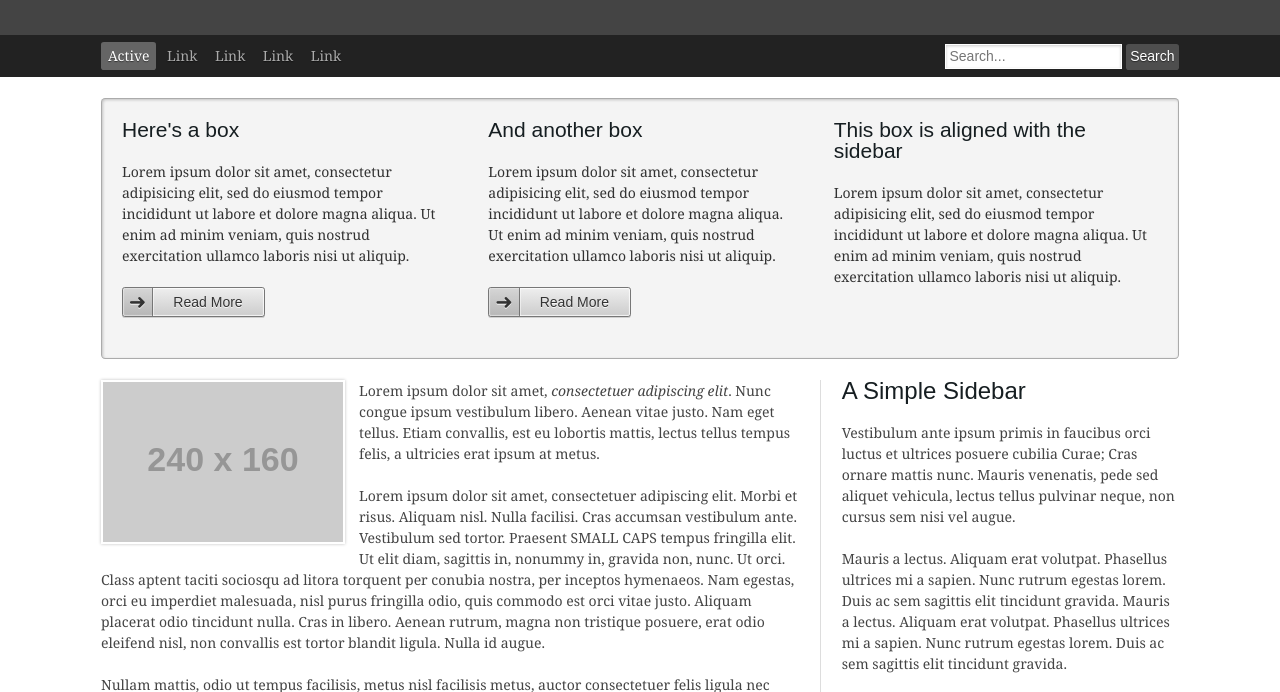
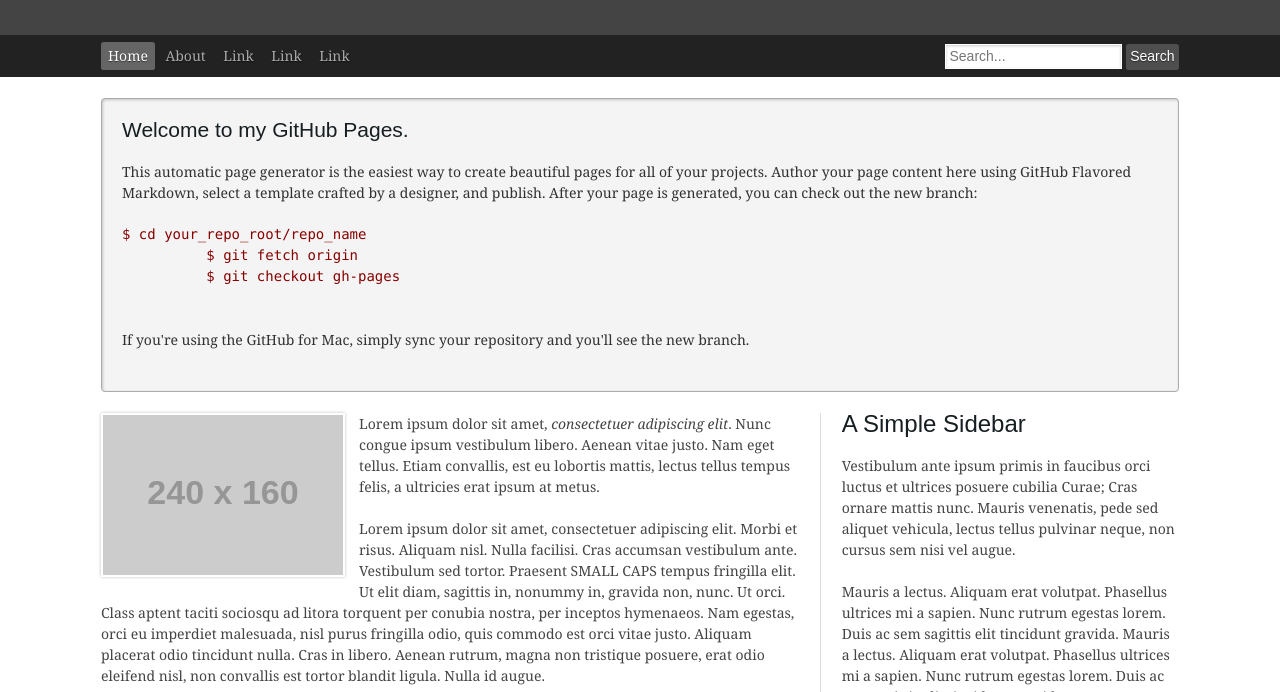
Before and after one commit to saengsith/saengsith.github.io, a website: page index.html in a window 1280 px wide. Shown: the part 70-762 px from the top of the page. Drawn offline with Linux system fonts and the light colour scheme; placeholder pictures from the web are drawn by us; a web font is replaced by a local one.

Commit message:
edit index.html

```diff
--- a/index.html
+++ b/index.html
@@ -36,8 +36,8 @@
   <div class="ym-wrapper">
     <div class="ym-hlist">
       <ul>
-        <li class="active"><strong>Active</strong></li>
-        <li><a href="#">Link</a></li>
+        <li class="active"><strong>Home</strong></li>
+        <li><a href="#">About</a></li>
         <li><a href="#">Link</a></li>
         <li><a href="#">Link</a></li>
         <li><a href="#">Link</a></li>
@@ -54,32 +54,15 @@
     <div class="ym-wbox">
       <section class="box info">
         <div class="ym-grid linearize-level-1">
-          <div class="ym-g66 ym-gl">
+          <h4>Welcome to my GitHub Pages.</h4>
+          <p>This automatic page generator is the easiest way to create beautiful pages for all of your projects. Author your page content here using GitHub Flavored Markdown, select a template crafted by a designer, and publish. After your page is generated, you can check out the new branch:</p>
 
-            <div class="ym-grid linearize-level-2">
-              <article class="ym-g50 ym-gl">
-                <div class="ym-gbox-left">
-                  <h4>Here's a box</h4>
-                  <p>Lorem ipsum dolor sit amet, consectetur adipisicing elit, sed do eiusmod tempor incididunt ut labore et dolore magna aliqua. Ut enim ad minim veniam, quis nostrud exercitation ullamco laboris nisi ut aliquip.</p>
-                  <p><a class="ym-button ym-next" href="#">Read More</a></p>
-                </div>
-              </article>
-              <article class="ym-g50 ym-gr">
-                <div class="ym-gbox">
-                  <h4>And another box</h4>
-                  <p>Lorem ipsum dolor sit amet, consectetur adipisicing elit, sed do eiusmod tempor incididunt ut labore et dolore magna aliqua. Ut enim ad minim veniam, quis nostrud exercitation ullamco laboris nisi ut aliquip.</p>
-                  <p><a class="ym-button ym-next" href="#">Read More</a></p>
-                </div>
-              </article>
-            </div>
+          <pre><code>$ cd your_repo_root/repo_name
+          $ git fetch origin
+          $ git checkout gh-pages
+          </code></pre>
 
-          </div>
-          <article class="ym-g33 ym-gr">
-            <div class="ym-gbox-right secondary">
-              <h4>This box is aligned with the sidebar</h4>
-              <p>Lorem ipsum dolor sit amet, consectetur adipisicing elit, sed do eiusmod tempor incididunt ut labore et dolore magna aliqua. Ut enim ad minim veniam, quis nostrud exercitation ullamco laboris nisi ut aliquip.</p>
-            </div>
-          </article>
+          <p>If you're using the GitHub for Mac, simply sync your repository and you'll see the new branch.</p>
         </div>
       </section>
 
@@ -136,7 +119,17 @@
     </div>
   </div>
 </footer>
-
+<!-- GA tracking -->
+<script type="text/javascript">
+  var gaJsHost = (("https:" == document.location.protocol) ? "https://ssl." : "http://www.");
+  document.write(unescape("%3Cscript src='" + gaJsHost + "google-analytics.com/ga.js' type='text/javascript'%3E%3C/script%3E"));
+</script>
+<script type="text/javascript">
+  try {
+    var pageTracker = _gat._getTracker("UA-61745961-1");
+    pageTracker._trackPageview();
+  } catch(err) {}
+</script>
 <!-- full skip link functionality in webkit browsers -->
 <script src="../yaml/core/js/yaml-focusfix.js"></script>
 </body>
```
